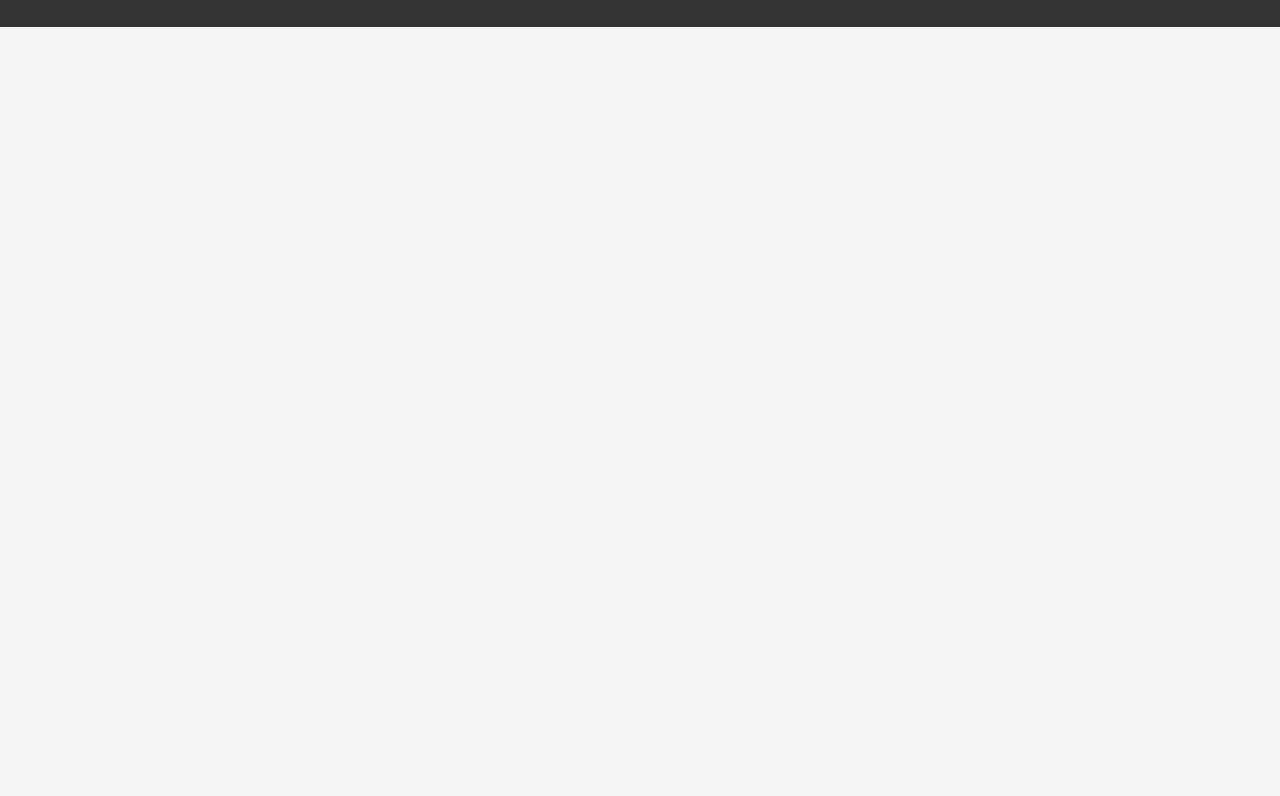
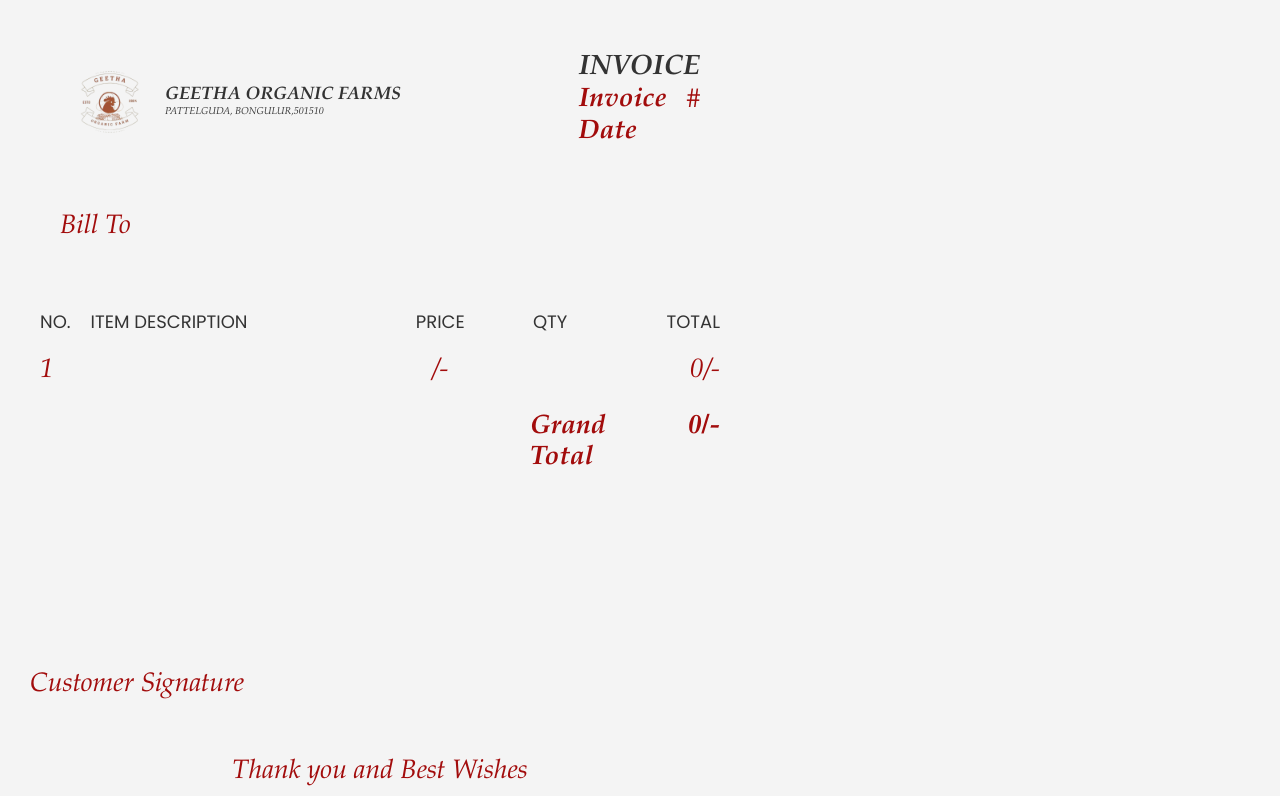
Before and after one commit to aryateja1996/skybate, an Angular app: page /gof/invoice in a window 1280 px wide. Shown: the part 484-1280 px from the top of the page. Before the commit the page ends 800 px from the top, so only its background shows below. Built offline with nearby package versions, Linux system fonts and the light colour scheme.

Commit message:
Mom invoice updated

```diff
--- a/src/app/pages/external/mom-invoice/mom-invoice.component.css
+++ b/src/app/pages/external/mom-invoice/mom-invoice.component.css
@@ -145,3 +145,160 @@ tbody {
   button[type="submit"]:disabled {
     background-color: #ccc;
   }
+
+  .bold{
+	font-weight: 900;
+}
+
+.light{
+	font-weight: 100;
+}
+
+.wrapper{
+	background: var(--white);
+	padding: 30px;
+}
+
+.invoice_wrapper{
+	border: 3px solid var(--primary);
+	width: 700px;
+	max-width: 100%;
+}
+
+.invoice_wrapper .header .logo_invoice_wrap,
+.invoice_wrapper .header .bill_total_wrap{
+	display: flex;
+	justify-content: space-between;
+	padding: 30px;
+}
+
+.invoice_wrapper .header .logo_sec{
+	display: flex;
+	align-items: center;
+}
+
+.invoice_wrapper .header .logo_sec .title_wrap{
+	margin-left: 5px;
+}
+
+.invoice_wrapper .header .logo_sec .title_wrap .title{
+	text-transform: uppercase;
+	font-size: 18px;
+	color: var(--primary);
+}
+
+.invoice_wrapper .header .logo_sec .title_wrap .sub_title{
+	font-size: 12px;
+}
+
+.invoice_wrapper .header .invoice_sec,
+.invoice_wrapper .header .bill_total_wrap .total_wrap{
+	text-align: right;
+}
+
+.invoice_wrapper .header .invoice_sec .invoice{
+	font-size: 28px;
+	color: var(--primary);
+}
+
+.invoice_wrapper .header .invoice_sec .invoice_no,
+.invoice_wrapper .header .invoice_sec .date{
+	display: flex;
+	width: 100%;
+}
+
+.invoice_wrapper .header .invoice_sec .invoice_no span:first-child,
+.invoice_wrapper .header .invoice_sec .date span:first-child{
+	width: 70px;
+	text-align: left;
+}
+
+.invoice_wrapper .header .invoice_sec .invoice_no span:last-child,
+.invoice_wrapper .header .invoice_sec .date span:last-child{
+	width: calc(100% - 70px);
+}
+
+.invoice_wrapper .header .bill_total_wrap .total_wrap .price,
+.invoice_wrapper .header .bill_total_wrap .bill_sec .name{
+	color: var(--primary);
+	font-size: 20px;
+}
+
+.invoice_wrapper .body .main_table .table_header{
+	background: var(--primary);
+}
+
+.invoice_wrapper .body .main_table .table_header .row{
+	color: var(--white);
+	font-size: 18px;
+	border-bottom: 0px;
+}
+
+.invoice_wrapper .body .main_table .row{
+	display: flex;
+	border-bottom: 1px solid var(--secondary);
+}
+
+.invoice_wrapper .body .main_table .row .col{
+	padding: 10px;
+}
+.invoice_wrapper .body .main_table .row .col_no{width: 5%;}
+.invoice_wrapper .body .main_table .row .col_des{width: 45%;}
+.invoice_wrapper .body .main_table .row .col_price{width: 20%; text-align: center;}
+.invoice_wrapper .body .main_table .row .col_qty{width: 10%; text-align: center;}
+.invoice_wrapper .body .main_table .row .col_total{width: 20%; text-align: right;}
+
+.invoice_wrapper .body .paymethod_grandtotal_wrap{
+	display: flex;
+	justify-content: space-between;
+	padding: 5px 0 30px;
+	align-items: flex-end;
+}
+
+.invoice_wrapper .body .paymethod_grandtotal_wrap .paymethod_sec{
+	padding-left: 30px;
+}
+
+.invoice_wrapper .body .paymethod_grandtotal_wrap .grandtotal_sec{
+	width: 30%;
+}
+
+.invoice_wrapper .body .paymethod_grandtotal_wrap .grandtotal_sec p{
+	display: flex;
+	width: 100%;
+	padding-bottom: 5px;
+}
+
+.invoice_wrapper .body .paymethod_grandtotal_wrap .grandtotal_sec p span{
+	padding: 0 10px;
+}
+
+.invoice_wrapper .body .paymethod_grandtotal_wrap .grandtotal_sec p span:first-child{
+	width: 60%;
+}
+
+.invoice_wrapper .body .paymethod_grandtotal_wrap .grandtotal_sec p span:last-child{
+	width: 40%;
+	text-align: right;
+}
+
+.invoice_wrapper .body .paymethod_grandtotal_wrap .grandtotal_sec p:last-child span{
+	background: var(--primary);
+	padding: 10px;
+
+}
+
+.invoice_wrapper .footer{
+	padding: 30px;
+}
+
+.invoice_wrapper .footer > p{
+	color: var(--primary);
+	text-decoration: underline;
+	font-size: 18px;
+	padding-bottom: 5px;
+}
+
+.invoice_wrapper .footer .terms .tc{
+	font-size: 16px;
+}
--- a/src/app/pages/external/mom-invoice/mom-invoice.component.html
+++ b/src/app/pages/external/mom-invoice/mom-invoice.component.html
@@ -4,7 +4,18 @@
         <label for="date">Select Date:</label>
         <input id="date" type="date" [(ngModel)]="selectedDate" />
       </div>
-
+      <form [formGroup]="billDetails">
+        <div>
+            <input formControlName="id" placeholder="Invoice Id" />
+          </div>
+        <div>
+            <input formControlName="name" placeholder="Name" />
+          </div>  <div>
+            <input formControlName="phone" placeholder="Phone Number" />
+          </div>  <div>
+            <input formControlName="address" placeholder="Address" />
+          </div>
+    </form>
     <form [formGroup]="invoiceForm" (ngSubmit)="onSubmit()">
 
       <div formArrayName="items">
@@ -32,7 +43,7 @@
       <div>
         <p>Total: {{ getTotal() }}</p>
       </div>
-      <button type="submit" [disabled]="!invoiceForm.valid">Submit</button>
+      <button type="submit" [disabled]="!(invoiceForm.valid && billDetails.valid)">Submit</button>
     </form>
   </div>
 
@@ -40,98 +51,193 @@
 
 
 
-@if(hidden){
+@if(true){
 <div id='pdf' style="width: 210mm;height: 297mm;">
-    <div class="main-content"style="  width:100%;">
-        <p class="s1" style="text-indent: 0pt;text-align: center;"><span
-                class="logo" style="justify-content: center;"><img style="width:3em ;height:3em" alt="image"
-                    src="gof.png" /></span>Geetha Organic farms
-        </p>
-        <p style="text-indent: 0pt;text-align: left;"><br /></p>
-        <!-- <p class="s2" style="text-indent: 0pt;text-align: right;">Date: {{todayFormatted}}</p> -->
-        <p class="s2" style="text-indent: 0pt;text-align: right;">Date:{{formatDate(selectedDate!)}}</p>
-        <p style="text-indent: 0pt;text-align: left;"><br /></p>
-        <table style="border-collapse:collapse;" cellspacing="0">
-            <tr style="height:33pt">
-                <td style="width:51pt" bgcolor="#A20C0C">
-                    <p class="s3" style="padding-top: 6pt;padding-left: 1pt;text-indent: 0pt;text-align: center;">ITEM
-                    </p>
-                </td>
-                <td style="width:172pt" bgcolor="#A20C0C">
-                    <p class="s3" style="padding-top: 6pt;text-indent: 0pt;text-align: center;">MENU</p>
-                </td>
-                <td style="width:96pt" bgcolor="#A20C0C">
-                    <p class="s3" style="padding-top: 6pt;padding-right: 21pt;text-indent: 0pt;text-align: right;">PRICE
-                    </p>
-                </td>
-                <td style="width:53pt" bgcolor="#A20C0C">
-                    <p class="s3"
-                        style="padding-top: 6pt;padding-left: 1pt;padding-right: 1pt;text-indent: 0pt;text-align: center;">
-                        QTY</p>
-                </td>
-                <td style="width:104pt" bgcolor="#A20C0C">
-                    <p class="s3" style="padding-top: 6pt;padding-right: 22pt;text-indent: 0pt;text-align: right;">TOTAL
-                    </p>
-                </td>
-            </tr>
-           @for (item of invoiceForm.value.items; track item; let i = $index) {
-            <tr style="height:33pt">
-                <td style="width:51pt" bgcolor="#F4F2F2">
-                    <p class="s4"
-                        style="text-indent: 0pt;text-align: center;">
-                       {{i+1}}
-                    </p>
-                </td>
-                <td style="width:172pt" bgcolor="#F4F2F2">
-                    <p class="s4" style="text-indent: 0pt;text-align: left;">{{item.menu}}
-                    </p>
-                </td>
-                <td style="width:96pt" bgcolor="#F4F2F2">
-                    <p class="s4" style="text-indent: 0pt;text-align: right;">{{item.price}}
-                    </p>
-                </td>
-                <td style="width:53pt" bgcolor="#F4F2F2">
-                    <p class="s4" style="text-indent: 0pt;text-align: center;">{{item.qty}}</p>
-                </td>
-                <td style="width:104pt" bgcolor="#F4F2F2">
-                    <p class="s4" style="text-indent: 0pt;text-align: right;">
-                        {{item.price * item.qty}}/-
-                    </p>
-                </td>
-            </tr>
-           }
-        </table>
-        <p style="text-indent: 0pt;text-align: left;"><br /></p>
-        <div class="makeCenter">
-            <div class="textbox" style="background:#F4F2F2;display:block;min-height:69.3pt;width:221.6pt;">
-                <p class="s5" style="text-indent: 0pt;text-align: center;">PAYMENT
-                    INFORMATION:</p>
-                <p class="s6" style="text-indent: 0pt;text-align: center;">Bank Name <span
-                        class="s7">Geetha
-                        Vemulapalli</span></p>
-                <p class="s6" style="text-indent: 0pt;text-align: center;">Gpay or PhonePe
-                    <span class="s7">6281553797</span>
-                </p>
+    <div class="wrapper">
+        <div class="invoice_wrapper">
+            <div class="header">
+                <div class="logo_invoice_wrap">
+                    <div class="logo_sec">
+                        <img src="gof.png" alt="code logo" width="100px" height="100px">
+                        <div class="title_wrap">
+                            <p class="title bold">Geetha Organic Farms</p>
+                            <p class="title light" style="font-size: x-small;">Pattelguda, Bongulur,501510</p>
+                        </div>
+                    </div>
+                    <div class="invoice_sec">
+                        <p class="invoice bold">INVOICE</p>
+                        <p class="invoice_no">
+                            <span class="bold">Invoice</span>
+                            <span>#{{billDetails.value.id}}</span>
+                        </p>
+                        <p class="date">
+                            <span class="bold">Date</span>
+                            <span>{{formatDate(selectedDate!)}}</span>
+                        </p>
+                    </div>
+                </div>
+                <div class="bill_total_wrap">
+                    <div class="bill_sec">
+                        <p>Bill To</p>
+                          <p class="bold name">{{billDetails.value.name}}</p>
+                        <span>
+                           {{billDetails.value.address}}<br/>
+                           {{billDetails.value.phone?"+91":''}} {{billDetails.value.phone}}
+                        </span>
+                    </div>
+                    <!-- <div class="total_wrap">
+                        <p>Total Due</p>
+                          <p class="bold price">USD: $1200</p>
+                    </div> -->
+                </div>
             </div>
-            <div class="textbox"
-                style="background:#A20C0C;display:flex;min-height:32.4pt;width:147.8pt;align-items: center;">
-                <p class="s8" style="padding-top: 6pt;padding-left: 31pt;text-indent: 0pt;text-align: left;">T O T A L
-                </p>
+            <div class="body">
+                <div class="main_table">
+                    <div class="table_header">
+                        <div class="row">
+                            <div class="col col_no">NO.</div>
+                            <div class="col col_des">ITEM DESCRIPTION</div>
+                            <div class="col col_price">PRICE</div>
+                            <div class="col col_qty">QTY</div>
+                            <div class="col col_total">TOTAL</div>
+                        </div>
+                    </div>
+                    <div class="table_body">
+                        @for (item of invoiceForm.value.items; track item; let i = $index){ <div class="row">
+                            <div class="col col_no">
+                                <p>{{i+1}}</p>
+                            </div>
+                            <div class="col col_des">
+                                <p class="bold">{{item.menu}}</p>
+
+                            </div>
+                            <div class="col col_price">
+                                <p>{{item.price}}/-</p>
+                            </div>
+                            <div class="col col_qty">
+                                <p>{{item.qty}}</p>
+                            </div>
+                            <div class="col col_total">
+                                <p> {{item.price * item.qty}}/-</p>
+                            </div>
+                        </div>}
+                        <!-- <div class="row">
+                            <div class="col col_no">
+                                <p>02</p>
+                            </div>
+                            <div class="col col_des">
+                                <p class="bold">Web Development</p>
+                                <p>Lorem ipsum dolor sit.</p>
+                            </div>
+                            <div class="col col_price">
+                                <p>$350</p>
+                            </div>
+                            <div class="col col_qty">
+                                <p>2</p>
+                            </div>
+                            <div class="col col_total">
+                                <p>$700.00</p>
+                            </div>
+                        </div>
+                        <div class="row">
+                            <div class="col col_no">
+                                <p>03</p>
+                            </div>
+                            <div class="col col_des">
+                                <p class="bold">GitHub</p>
+                                <p>Lorem ipsum dolor sit.</p>
+                            </div>
+                            <div class="col col_price">
+                                <p>$120</p>
+                            </div>
+                            <div class="col col_qty">
+                                <p>1</p>
+                            </div>
+                            <div class="col col_total">
+                                <p>$700.00</p>
+                            </div>
+                        </div>
+                        <div class="row">
+                            <div class="col col_no">
+                                <p>04</p>
+                            </div>
+                            <div class="col col_des">
+                                <p class="bold">Backend Design</p>
+                                <p>Lorem ipsum dolor sit.</p>
+                            </div>
+                            <div class="col col_price">
+                                <p>$350</p>
+                            </div>
+                            <div class="col col_qty">
+                                <p>2</p>
+                            </div>
+                            <div class="col col_total">
+                                <p>$700.00</p>
+                            </div>
+                        </div>
+                        <div class="row">
+                            <div class="col col_no">
+                                <p>05</p>
+                            </div>
+                            <div class="col col_des">
+                                <p class="bold">Backend Development</p>
+                                <p>Lorem ipsum dolor sit.</p>
+                            </div>
+                            <div class="col col_price">
+                                <p>$150</p>
+                            </div>
+                            <div class="col col_qty">
+                                <p>1</p>
+                            </div>
+                            <div class="col col_total">
+                                <p>$700.00</p>
+                            </div>
+                        </div> -->
+                    </div>
+                </div>
+                <div class="paymethod_grandtotal_wrap" style="display: flex
+                ;
+                    justify-content: flex-end;">
+                    <!-- <div class="paymethod_sec">
+                        <p class="bold">Payment Method</p>
+                        <p>Visa, master Card and We accept Cheque</p>
+                    </div> -->
+                    <div class="grandtotal_sec">
+                        <!-- <p class="bold">
+                            <span>SUB TOTAL</span>
+                            <span>$7500</span>
+                        </p>
+                        <p>
+                            <span>Tax Vat 18%</span>
+                            <span>$200</span>
+                        </p>
+                        <p>
+                            <span>Discount 10%</span>
+                            <span>-$700</span>
+                        </p> -->
+                           <p class="bold" >
+                            <span>Grand Total</span>
+                            <span>{{getTotal()}}/-</span>
+                        </p>
+                    </div>
+                </div>
             </div>
-            <div class="textbox" style="background:#F4F2F2;display:block;min-height:32.4pt;width:103.5pt;">
-                <p class="s9"
-                    style="padding-top: 6pt;padding-left: 29pt;text-indent: 0pt;text-align: left; display: flex; align-items: center;">
-                    {{ getTotal() }}/-</p>
+
+            <br><br><br><br><br><br>
+
+            <p>Customer Signature</p>
+            <br>
+            <div class="footer">
+                <!-- <p>Thank you and Best Wishes</p> -->
+                <div class="terms">
+                    <p style="text-align: center;">Thank you and Best Wishes</p>
+                    <!-- <p class="tc bold">Terms & Coditions</p>
+                    <p>Lorem ipsum dolor sit amet consectetur adipisicing elit. Velit non praesentium doloribus. Quaerat vero iure itaque odio numquam, debitis illo quasi consequuntur velit, explicabo esse nesciunt error aliquid quis eius!</p> -->
+                </div>
             </div>
         </div>
-        <p style="padding-left: 7pt;text-indent: 0pt;text-align: left;"><span
-                style=" color: black; font-family: Times New Roman, serif; font-style: normal; font-weight: normal; text-decoration: none; font-size: 10pt;">
-            </span><span
-                style=" color: black; font-family:Times New Roman, serif; font-style: normal; font-weight: normal; text-decoration: none; font-size: 10pt; vertical-align: 2pt;">
-            </span></p>
-        <p style="text-indent: 0pt;text-align: left;"><br /></p>
-        <p style="padding-left: 20pt;text-indent: 0pt;text-align: center;">Thanks For Your Purchase!</p>
-
     </div>
 
+
+
 </div>}
--- a/src/app/pages/external/mom-invoice/mom-invoice.component.ts
+++ b/src/app/pages/external/mom-invoice/mom-invoice.component.ts
@@ -14,13 +14,21 @@ import { LoaderService } from '../../../components/loading/loader.service';
   styleUrl: './mom-invoice.component.css'
 })
 export class MomInvoiceComponent {
+  invoice_id:string="0";
   selectedDate: string | null = null;
   invoiceForm: FormGroup;
+  billDetails: FormGroup;
   hidden:boolean=false;
 todayFormatted:any;
   constructor(private fb: FormBuilder,private datePipe: DatePipe,private loaderService: LoaderService) {
     const today = new Date();
     this.todayFormatted = this.datePipe.transform(today, 'dd/MM/yy') || '';
+    this.billDetails = this.fb.group({
+      id: ['',Validators.required],
+      name:['',Validators.required],
+      phone: [''],
+      address: ['']
+    })
     this.invoiceForm = this.fb.group({
       items: this.fb.array([this.createItem()])
     });
@@ -76,6 +84,12 @@ todayFormatted:any;
   onSubmit() {
     this.hidden = true;
     console.log(this.invoiceForm.value);
+    console.log(this.invoiceForm.valid);
+
+    console.log(this.billDetails);
+    console.log(this.billDetails.valid);
+
+
     this.loaderService.show();
     if (this.hidden) {
 
```
